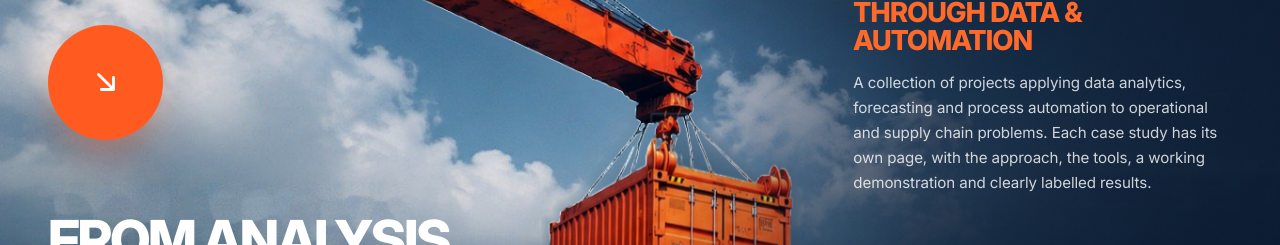
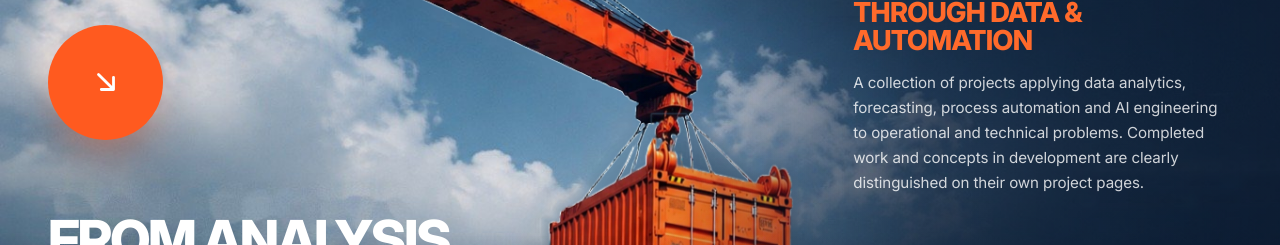
Before and after one commit to jagadeeswarreddykannapu-max/JagadeeswarreddyPortfolio, a Next.js app: page /projects in a window 1280 px wide. Shown: the part 399-644 px from the top of the page. Built offline with nearby package versions, Linux system fonts and the light colour scheme; no server answers.

Commit message:
Clarify completed work and concept projects

```diff
--- a/src/components/sections/projects/ProjectsLanding.tsx
+++ b/src/components/sections/projects/ProjectsLanding.tsx
@@ -72,9 +72,9 @@ export function ProjectsLanding() {
               Real-world solutions through data &amp; automation
             </p>
             <p className="type-body pretty dm-3 mt-4 text-[0.95rem] text-white/80" data-reveal style={v({ "--d": "2000ms" })}>
-              A collection of projects applying data analytics, forecasting and process automation to operational and
-              supply chain problems. Each case study has its own page, with the approach, the tools, a working
-              demonstration and clearly labelled results.
+              A collection of projects applying data analytics, forecasting, process automation and AI engineering to
+              operational and technical problems. Completed work and concepts in development are clearly distinguished
+              on their own project pages.
             </p>
           </div>
 
```
